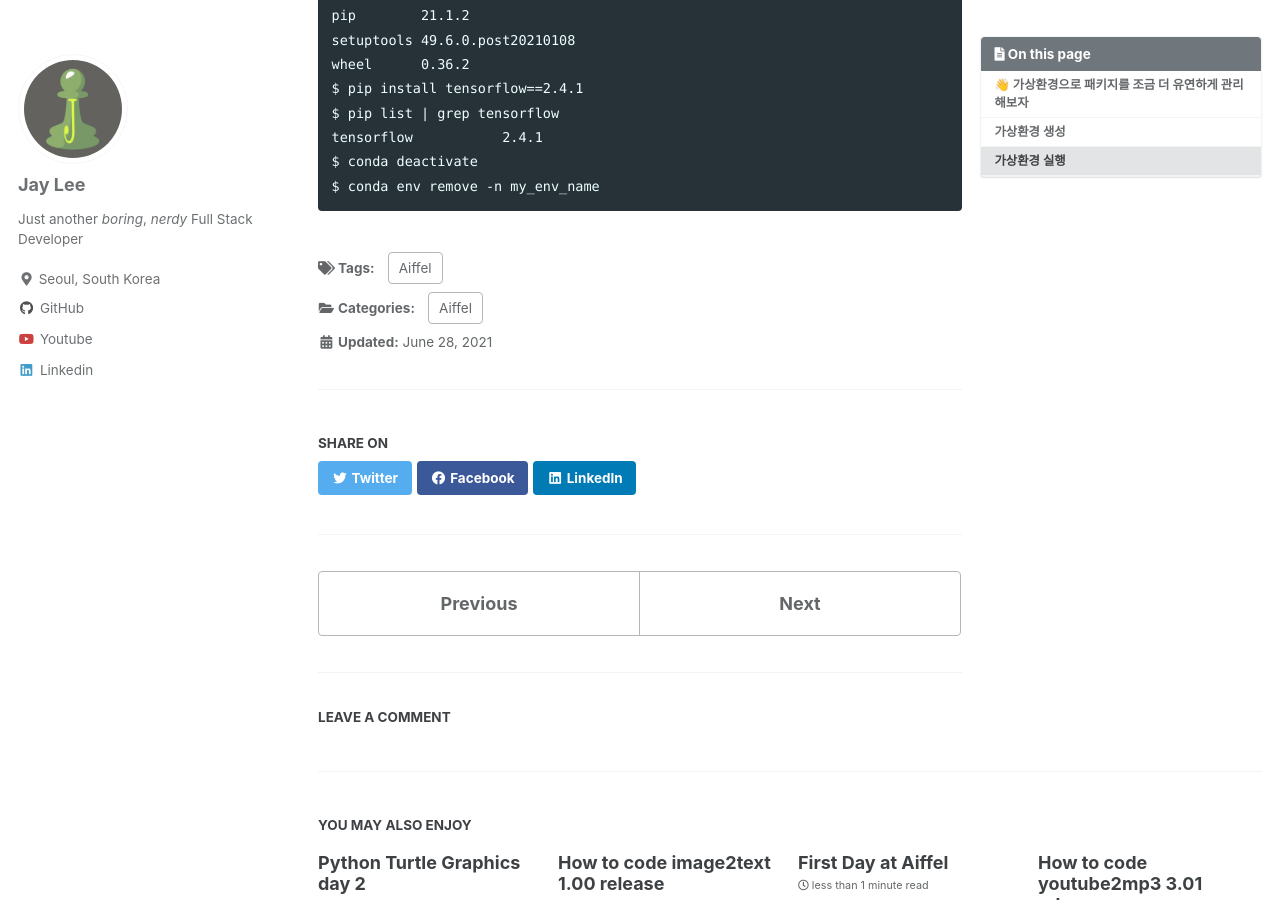
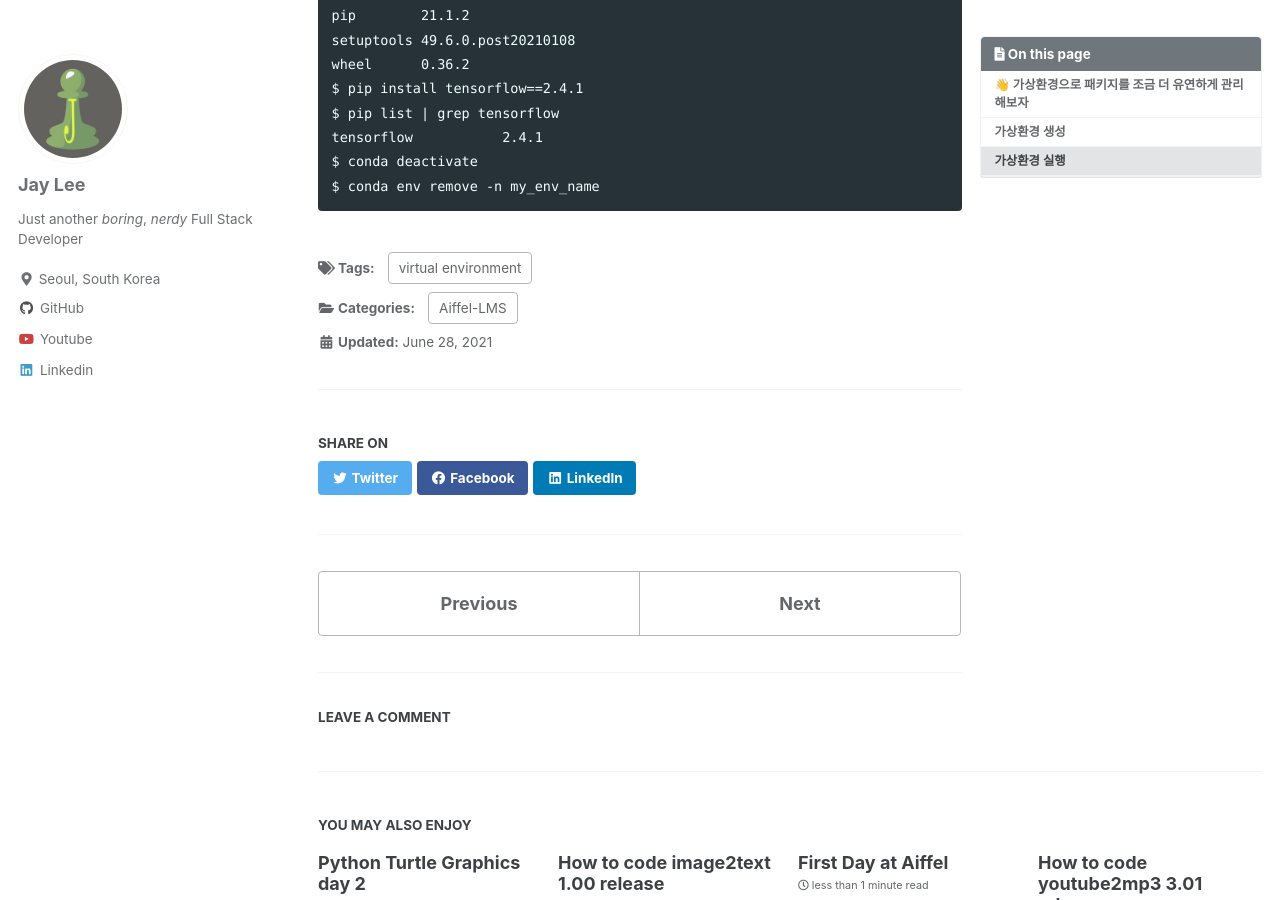
Before and after one commit to jinlee487/jinlee487.github.io, a Jekyll site: the page built from _posts/2021-06-28-aiffel-second-post.md, in a window 1280 px wide and 900 px high, scrolled down 1213 px. Built offline with Jekyll 4.4.1, drawn with Linux system fonts in a browser that asks for light colours; cached includes are drawn as plain includes; comment, search, counter and statistics services are not loaded.

Commit message:
aiffel posting 2

```diff
--- a/_posts/2021-06-28-aiffel-second-post.md
+++ b/_posts/2021-06-28-aiffel-second-post.md
@@ -2,9 +2,9 @@
 title: "virtual environment day 2"
 excerpt: "conda 가상환경"
 categories:
-  - Aiffel
+  - Aiffel-LMS
 tags:
-  - Aiffel
+  - virtual environment
 toc: True
 toc_sticky: True
 last_modified_at: 2021-06-28T17:06:00Z
```
